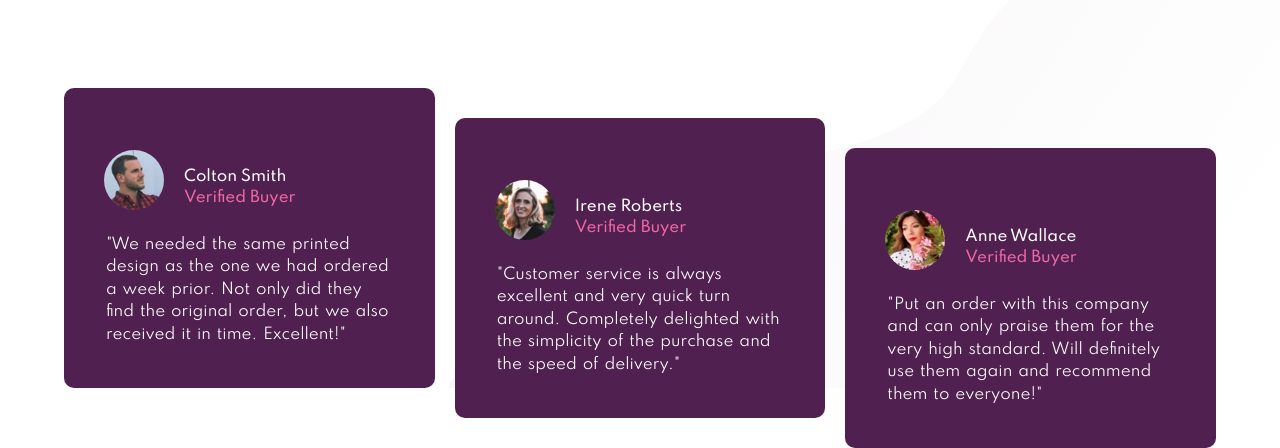
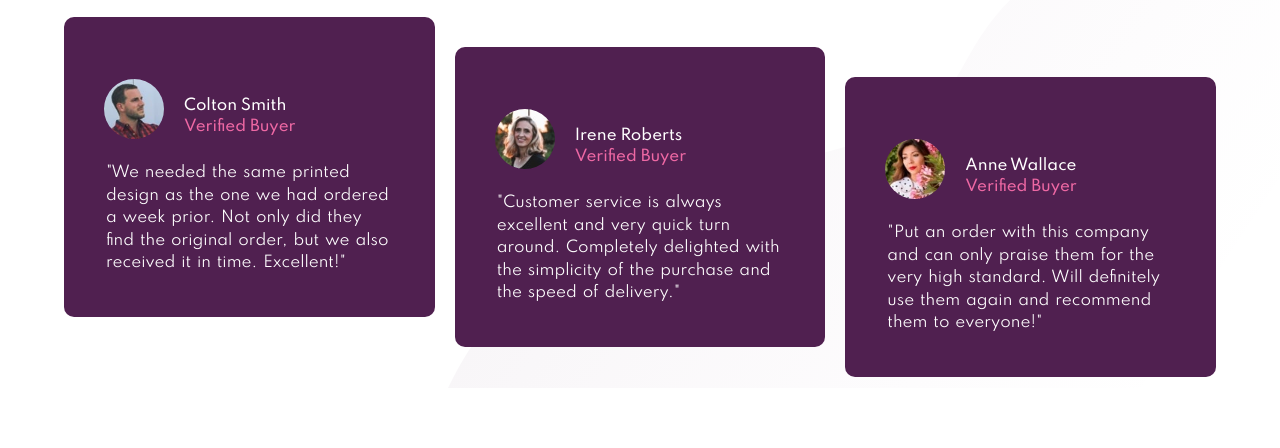
Before and after one commit to Frankiiize/socialSection-FrontendMentor, a plain HTML site: page index.html in a window 1280 px wide. Shown: the part 412-860 px from the top of the page. After the commit the page ends 800 px from the top, so only its background shows below. Drawn offline with Linux system fonts and the light colour scheme.

Commit message:
modificacion wapper

```diff
--- a/css/styles.css
+++ b/css/styles.css
@@ -97,7 +97,6 @@ html {
     height: 100vh;
     display: grid;
     grid-template-columns: repeat(2, minmax(375px, 1fr));
-    grid-template-rows: 500px auto;
     grid-template-areas: "headerT ratings" "coments coments";
   }
 
```
